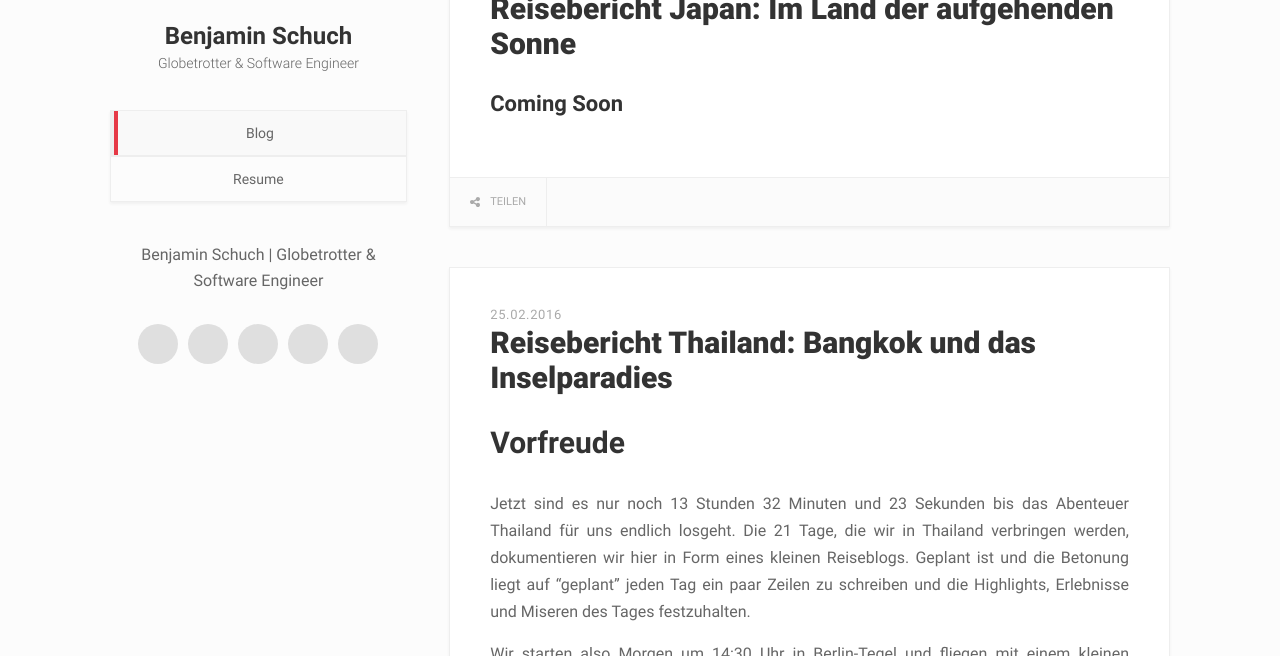
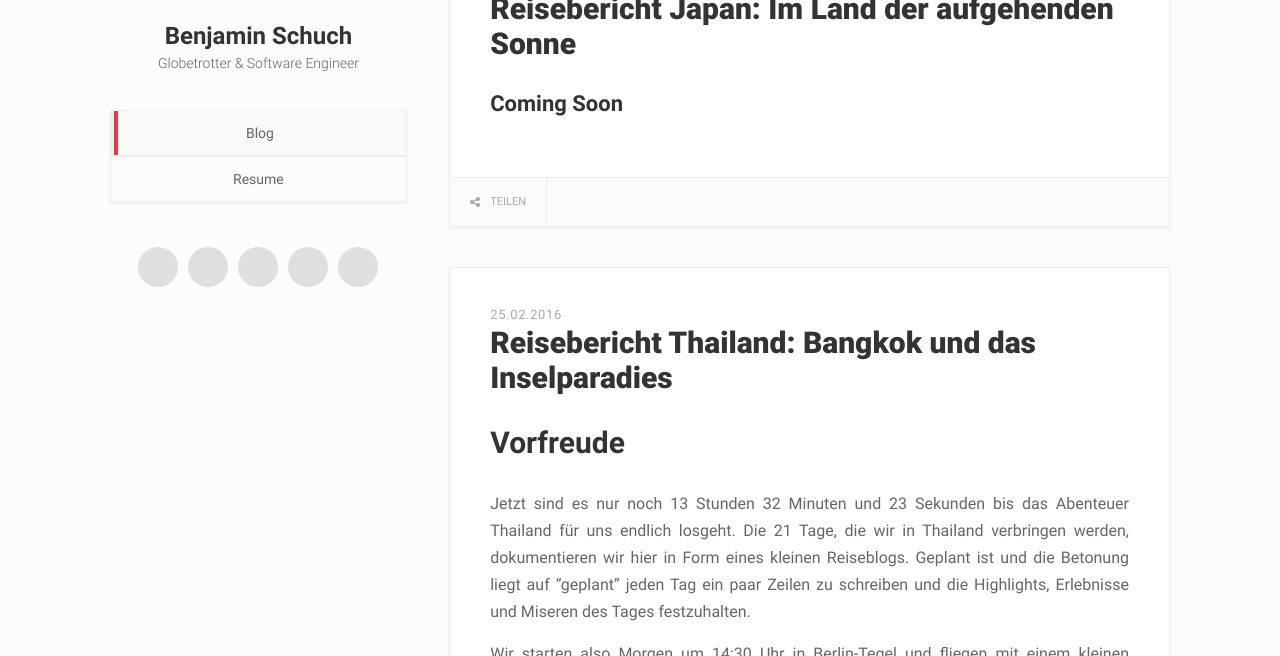
Before and after one commit to chillyistkult/chillyistkult.github.io, a Jekyll site: the page built from index.html, in a window 1280 px wide and 900 px high, cut to the strip 244-900 px from the top of the window. Built offline with Jekyll 4.4.1, drawn with Linux system fonts in a browser that asks for light colours; the list of posts is cut into pages by our own code.

Commit message:
Changed _config

```diff
--- a/_config.yml
+++ b/_config.yml
@@ -2,7 +2,7 @@
 name: Benjamin Schuch
 job_title: Globetrotter & Software Engineer
 email: bschuch@gmx.net
-description: Benjamin Schuch | Globetrotter & Software Engineer
+description:
 avatar: https://avatars1.githubusercontent.com/u/1689047?v=3&s=460
 favicon: /favicon.ico
 twitter_handler: chillyistkult
```
